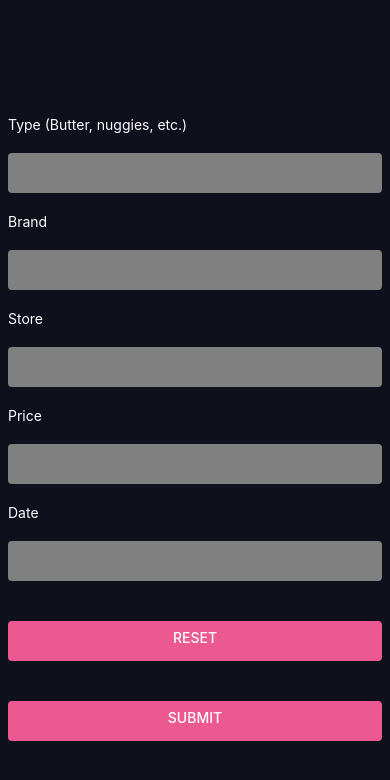
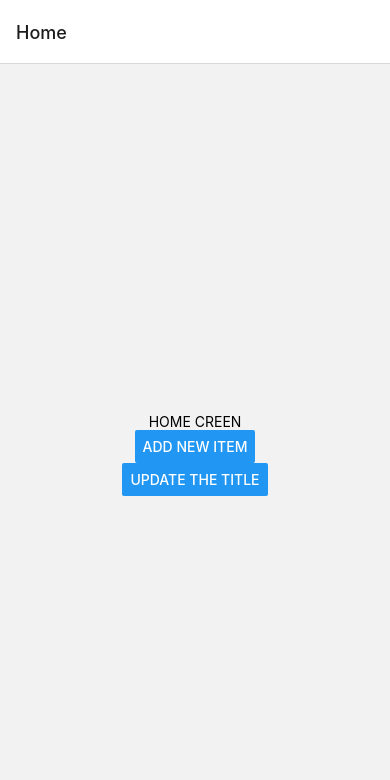
Before and after one commit to gjmooney/receipt-tracker, a React Native app: screen / in a window 390 px wide. Shown: the top 780 px of the page. Built offline with nearby package versions, Linux system fonts and the light colour scheme.

Commit message:
navigation stuff

```diff
--- a/App.js
+++ b/App.js
@@ -1,28 +1,63 @@
 import { StatusBar } from "expo-status-bar";
-import { StyleSheet, Text, View } from "react-native";
+import { Button, StyleSheet, Text, View, Image } from "react-native";
+import { NavigationContainer } from "@react-navigation/native";
+import { createNativeStackNavigator } from "@react-navigation/native-stack";
+import Constants from "expo-constants";
 
-import ItemForm from "./components/ItemForm";
+import { ItemSubmitScreen } from "./views/ItemSubmitScreen";
+import { HomeScreen } from "./views/HomeScreen";
+
+const Stack = createNativeStackNavigator();
+
+function LogoTitle() {
+  return (
+    <Image
+      style={{ width: 50, height: 50 }}
+      source={"ReceiptTracker/assets/icon.png"}
+    />
+  );
+}
 
 export default function App() {
   return (
-    <View style={styles.container}>
-      <View style={styles.formContainer}>
-        <ItemForm />
-      </View>
-      <StatusBar style="auto" />
-    </View>
+    <NavigationContainer>
+      <Stack.Navigator initialRouteName="Home">
+        <Stack.Screen
+          name="Home"
+          component={HomeScreen}
+          options={{
+            headerRight: () => (
+              <Button
+                onPress={() => alert("This is a button!")}
+                title="Info"
+                color="#fff"
+              />
+            ),
+          }}
+        />
+        <Stack.Screen
+          name="ItemSubmit"
+          component={ItemSubmitScreen}
+          options={{ title: "Add Item" }}
+        />
+      </Stack.Navigator>
+    </NavigationContainer>
   );
 }
 
 const styles = StyleSheet.create({
   container: {
     flex: 1,
-    backgroundColor: "red",
+    backgroundColor: "grey",
     alignItem: "center",
     justifyContent: "center",
   },
   formContainer: {
     flex: 1,
     backgroundColor: "fff",
+    //paddingTop: Constants.statusBarHeight,
+    padding: 50,
+    alignItem: "center",
+    justifyContent: "center",
   },
 });
--- /dev/null
+++ b/components/HomeSplash.js
@@ -0,0 +1,11 @@
+import { View, Text } from "react-native";
+
+const HomeSplash = () => {
+  return (
+    <View>
+      <Text>HOME CREEN</Text>
+    </View>
+  );
+};
+
+export default HomeSplash;
--- a/components/ItemForm.js
+++ b/components/ItemForm.js
@@ -1,7 +1,6 @@
 import * as React from "react";
 import { Text, View, StyleSheet, TextInput, Button, Alert } from "react-native";
 import { useForm, Controller } from "react-hook-form";
-import Constants from "expo-constants";
 
 export default function ItemForm() {
   const {
@@ -142,7 +141,7 @@ export default function ItemForm() {
 const styles = StyleSheet.create({
   label: {
     color: "white",
-    margin: 20,
+    margin: 10,
     marginLeft: 0,
   },
   button: {
@@ -155,7 +154,7 @@ const styles = StyleSheet.create({
   container: {
     flex: 1,
     justifyContent: "center",
-    paddingTop: Constants.statusBarHeight,
+    borderRadius: 16,
     padding: 8,
     backgroundColor: "#0e101c",
   },
--- a/package.json
+++ b/package.json
@@ -10,12 +10,16 @@
   },
   "dependencies": {
     "@expo/webpack-config": "^0.17.2",
+    "@react-navigation/native": "^6.1.1",
+    "@react-navigation/native-stack": "^6.9.7",
     "expo": "~47.0.9",
     "expo-status-bar": "~1.4.2",
     "react": "18.1.0",
     "react-dom": "18.1.0",
     "react-hook-form": "^7.41.0",
     "react-native": "0.70.5",
+    "react-native-safe-area-context": "4.4.1",
+    "react-native-screens": "~3.18.0",
     "react-native-web": "~0.18.9"
   },
   "devDependencies": {
--- /dev/null
+++ b/views/HomeScreen.js
@@ -0,0 +1,24 @@
+import { View, Button } from "react-native";
+
+import HomeSplash from "../components/HomeSplash";
+
+export function HomeScreen({ navigation }) {
+  return (
+    <View style={{ flex: 1, alignItems: "center", justifyContent: "center" }}>
+      <HomeSplash />
+      <Button
+        title="Add new item"
+        onPress={() =>
+          navigation.navigate("ItemSubmit", {
+            itemId: 86,
+            otherParam: "anything you want here",
+          })
+        }
+      />
+      <Button
+        title="Update the title"
+        onPress={() => navigation.setOptions({ title: "Updated!" })}
+      />
+    </View>
+  );
+}
--- /dev/null
+++ b/views/ItemSubmitScreen.js
@@ -0,0 +1,25 @@
+import ItemForm from "../components/ItemForm";
+import { Button, View, Text } from "react-native";
+
+export function ItemSubmitScreen({ route, navigation }) {
+  const { itemId, otherParam } = route.params;
+  return (
+    <View style={{ flex: 1, padding: 20, justifyContent: "center" }}>
+      <Text>Details Screen</Text>
+      <Text>itemId: {JSON.stringify(itemId)}</Text>
+      <Text>otherParam: {JSON.stringify(otherParam)}</Text>
+      <Button
+        title="Go again"
+        onPress={() =>
+          navigation.push("ItemSubmit", {
+            itemId: Math.floor(Math.random() * 100),
+          })
+        }
+      />
+      <Button
+        title="Go all the way back"
+        onPress={() => navigation.popToTop()}
+      />
+    </View>
+  );
+}
```
Also changed, not shown: 2 other files (tests, documents, lock files or other folders).
